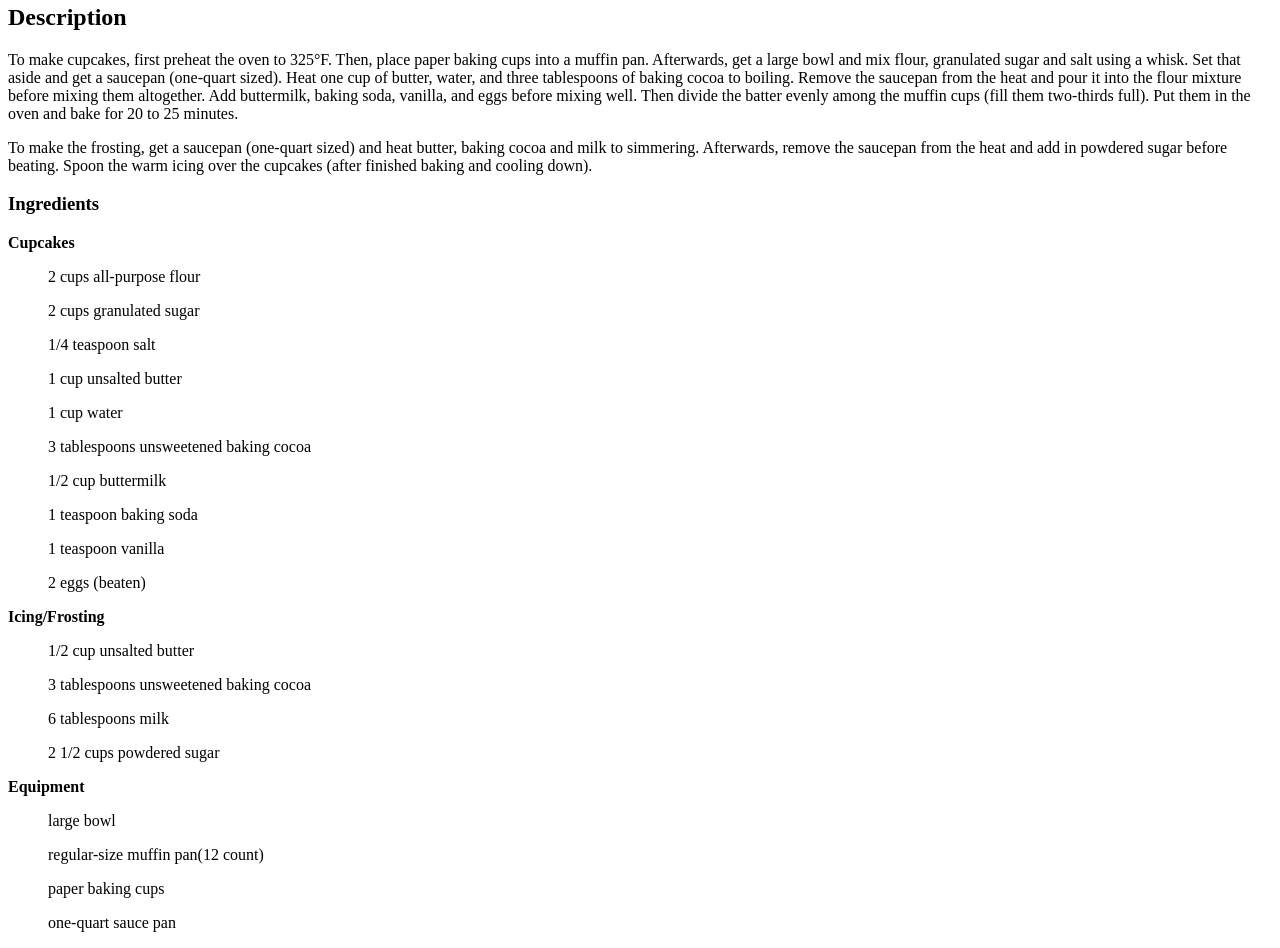
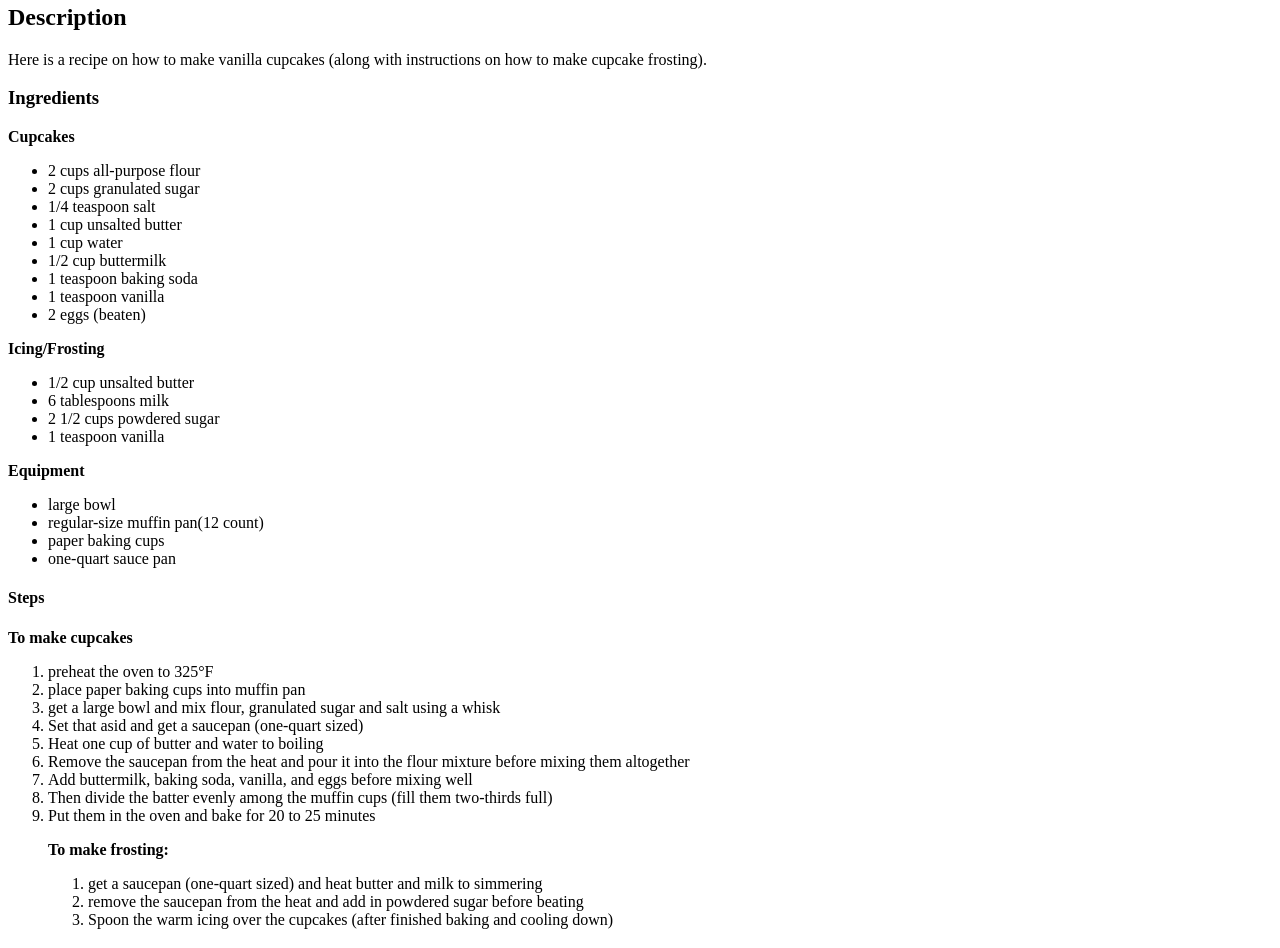
Before and after one commit to TiffanyTL590/odin-recipes, a plain HTML site: page recipes/cupcakes.html in a window 1280 px wide. Shown: the part 1120-2068 px from the top of the page. Drawn offline with Linux system fonts and the light colour scheme.

Commit message:
unordered lists and ordered lists. replaced description with a shorter description (one sentence long).

```diff
--- a/recipes/cupcakes.html
+++ b/recipes/cupcakes.html
@@ -10,33 +10,61 @@
 <body>
     <img src="../recipes/vanillacupcakes.jpg"alt="Vanilla cupcakes">
     <h2>Description</h2>
-    <p>To make cupcakes, first preheat the oven to 325°F. Then, place paper baking cups into a muffin pan. Afterwards, get a large bowl and mix flour, granulated sugar and salt using a whisk. Set that aside and get a saucepan (one-quart sized). Heat one cup of butter, water, and three tablespoons of baking cocoa to boiling. Remove the saucepan from the heat and pour it into the flour mixture before mixing them altogether. Add buttermilk, baking soda, vanilla, and eggs before mixing well. Then divide the batter evenly among the muffin cups (fill them two-thirds full). Put them in the oven and bake for 20 to 25 minutes.</p>
-    <p>To make the frosting, get a saucepan (one-quart sized) and heat butter, baking cocoa and milk to simmering. Afterwards, remove the saucepan from the heat and add in powdered sugar before beating. Spoon the warm icing over the cupcakes (after finished baking and cooling down).</p>
+    <p>Here is a recipe on how to make vanilla cupcakes (along with instructions on how to make cupcake frosting).</p>
     <h3>Ingredients</h3>
     <p>
         <b>Cupcakes</b>
-        <ul>2 cups all-purpose flour</ul>
-        <ul>2 cups granulated sugar</ul>
-        <ul>1/4 teaspoon salt</ul>
-        <ul>1 cup unsalted butter</ul>
-        <ul>1 cup water</ul>
-        <ul>3 tablespoons unsweetened baking cocoa</ul>
-        <ul>1/2 cup buttermilk</ul>
-        <ul>1 teaspoon baking soda</ul>
-        <ul>1 teaspoon vanilla</ul>
-        <ul>2 eggs (beaten)</ul>
+        <ul>
+            <li>2 cups all-purpose flour</li>
+            <li>2 cups granulated sugar</li>
+            <li>1/4 teaspoon salt</li>
+            <li>1 cup unsalted butter</li>
+            <li>1 cup water</li>
+            <li>1/2 cup buttermilk</li>
+            <li>1 teaspoon baking soda</li>
+            <li>1 teaspoon vanilla</li>
+            <li>2 eggs (beaten)</li>
+        </ul>
 
         <b>Icing/Frosting</b>
-        <ul>1/2 cup unsalted butter</ul>
-        <ul>3 tablespoons unsweetened baking cocoa</ul>
-        <ul>6 tablespoons milk</ul>
-        <ul>2 1/2 cups powdered sugar</ul>
+        <ul>
+            <li>1/2 cup unsalted butter</li>
+            <li>6 tablespoons milk</li>
+            <li>2 1/2 cups powdered sugar</li>
+            <li>1 teaspoon vanilla</li>
+        </ul>
 
         <b>Equipment</b>
-        <ul>large bowl</ul>
-        <ul>regular-size muffin pan(12 count)</ul>
-        <ul>paper baking cups</ul>
-        <ul>one-quart sauce pan</ul>
+        <ul>
+            <li>large bowl</li>
+            <li>regular-size muffin pan(12 count)</li>
+            <li>paper baking cups</li>
+            <li>one-quart sauce pan</li>
+        </ul>
+    </p>
+    <h4>Steps</h4>
+    <p>
+        <b>To make cupcakes</b>
+
+        <ol>
+            <li>preheat the oven to 325°F</li>
+            <li>place paper baking cups into muffin pan</li>
+            <li>get a large bowl and mix flour, granulated sugar and salt using a whisk</li>
+            <li>Set that asid and get a saucepan (one-quart sized)</li>
+            <li>Heat one cup of butter and water to boiling</li>
+            <li>Remove the saucepan from the heat and pour it into the flour mixture before mixing them altogether</li>
+            <li>Add buttermilk, baking soda, vanilla, and eggs before mixing well</li>
+            <li>Then divide the batter evenly among the muffin cups (fill them two-thirds full)</li>
+            <li>Put them in the oven and bake for 20 to 25 minutes</li>
+    </p>
+    <p>
+        <b>To make frosting:</b>
+
+        <ol>
+            <li>get a saucepan (one-quart sized) and heat butter and milk to simmering</li>
+            <li>remove the saucepan from the heat and add in powdered sugar before beating</li>
+            <li>Spoon the warm icing over the cupcakes (after finished baking and cooling down)</li>
+        </ol>
     </p>
 </body>
 </html>
```
